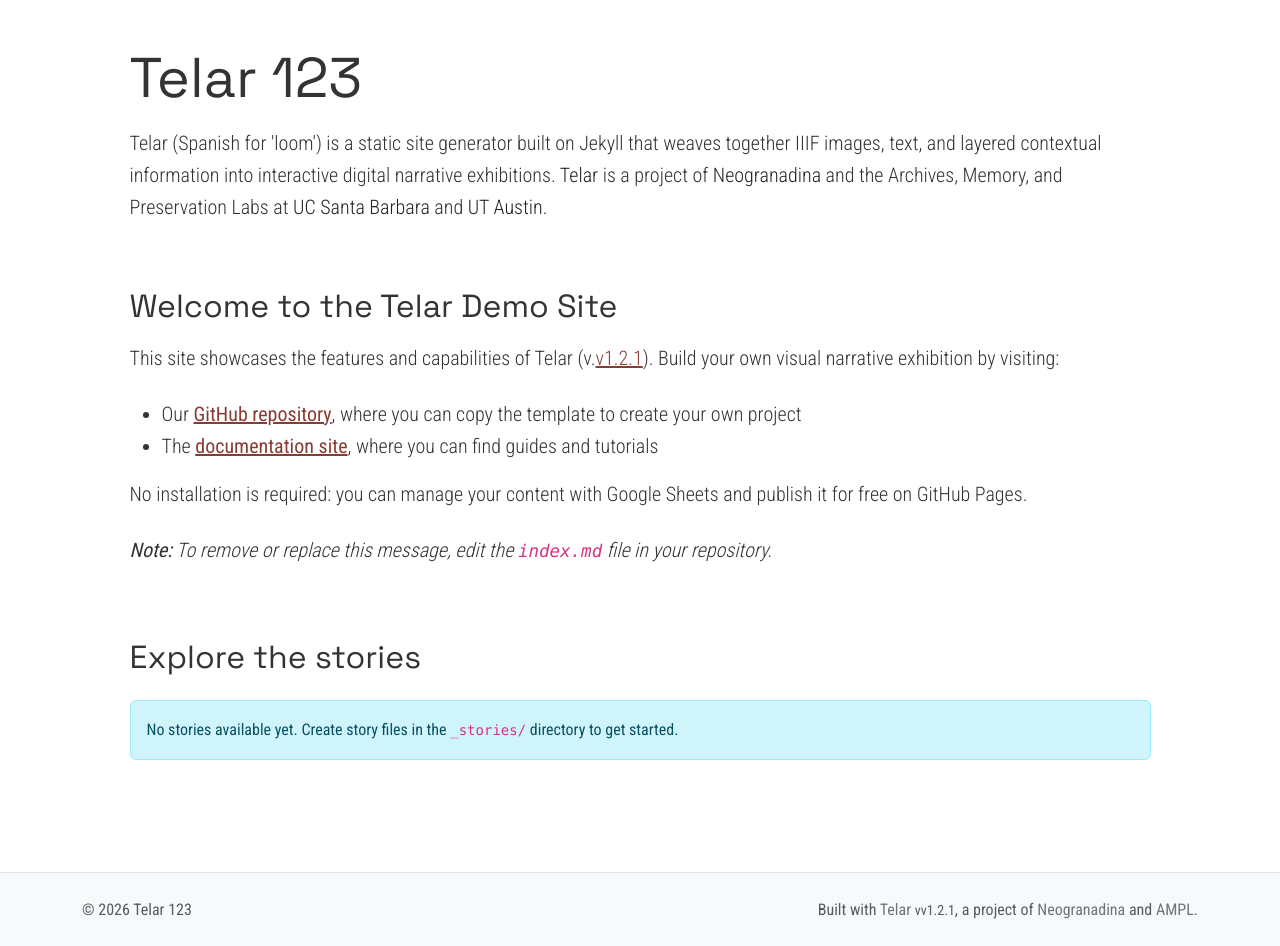
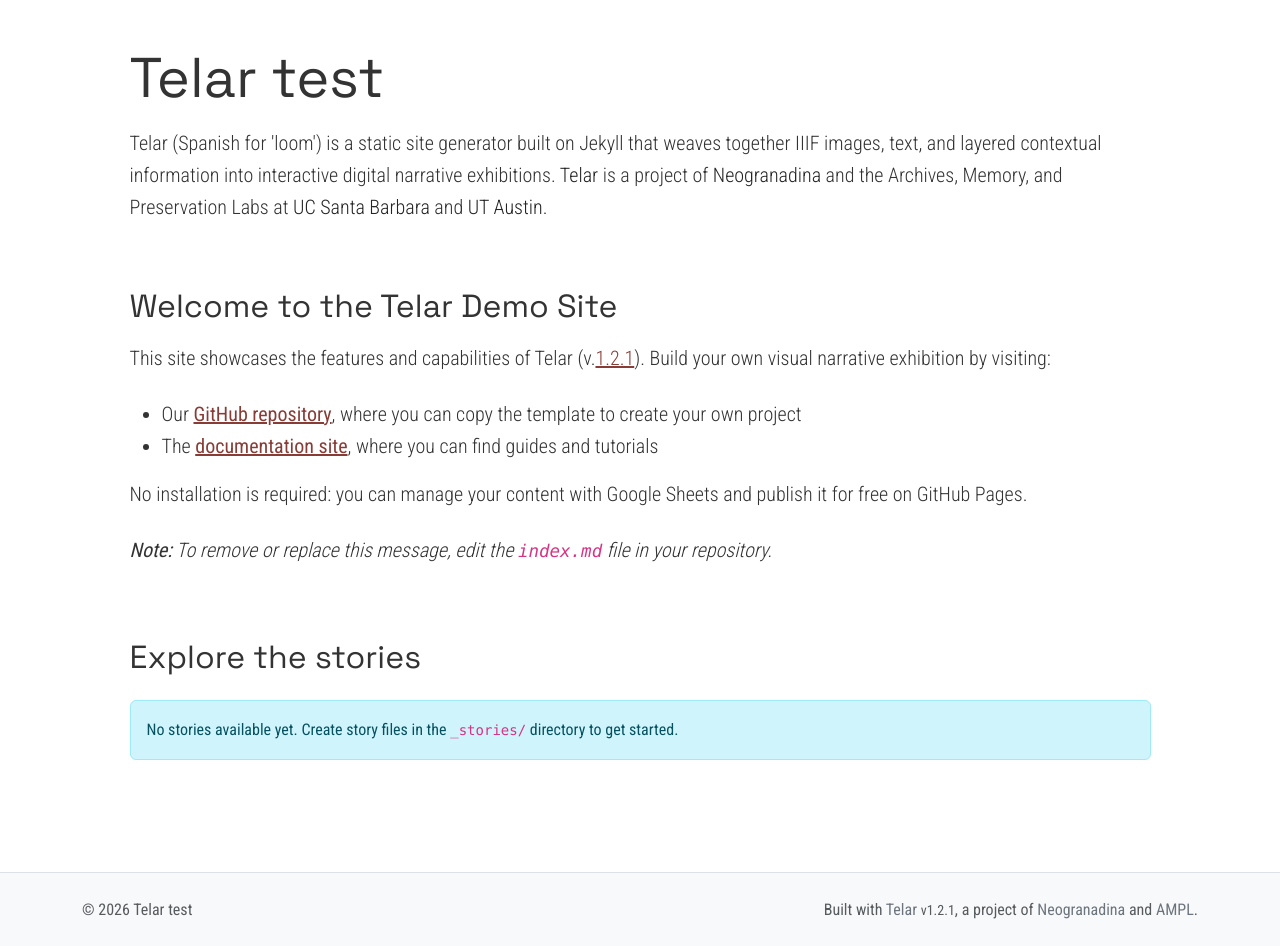
Before and after one commit to juancobo/telar-test, a Jekyll site: the page built from index.md, in a window 1280 px wide, cut to the strip 104-1050 px from the top of the page. Built offline with Jekyll 4.4.1, drawn with Linux system fonts in a browser that asks for light colours.

Commit message:
Change title
Published via Telar Compositor

```diff
--- a/_config.yml
+++ b/_config.yml
@@ -2,7 +2,7 @@
 # https://telar.org
 
 # Site Settings
-title: "Telar 123"
+title: "Telar test"
 description: "Telar (Spanish for 'loom') is a static site generator built on Jekyll that weaves together IIIF images, text, and layered contextual information into interactive digital narrative exhibitions. <a href='https://github.com/UCSB-AMPLab/telar'>Telar</a> is a project of <a href='https://neogranadina.org'>Neogranadina</a> and the Archives, Memory, and Preservation Labs at <a href='https://ampl.clair.ucsb.edu/'>UC Santa Barbara</a> and <a href='https://liberalarts.utexas.edu/history/'>UT Austin</a>."
 url: "https://juancobo.com"
 baseurl: "/telar-test"
@@ -116,7 +116,7 @@
 
 # Telar Settings (version information)
 telar:
-  version: "v1.2.1"
+  version: "1.2.1"
   release_date: "2026-05-08"
 
 # Plugins
```
